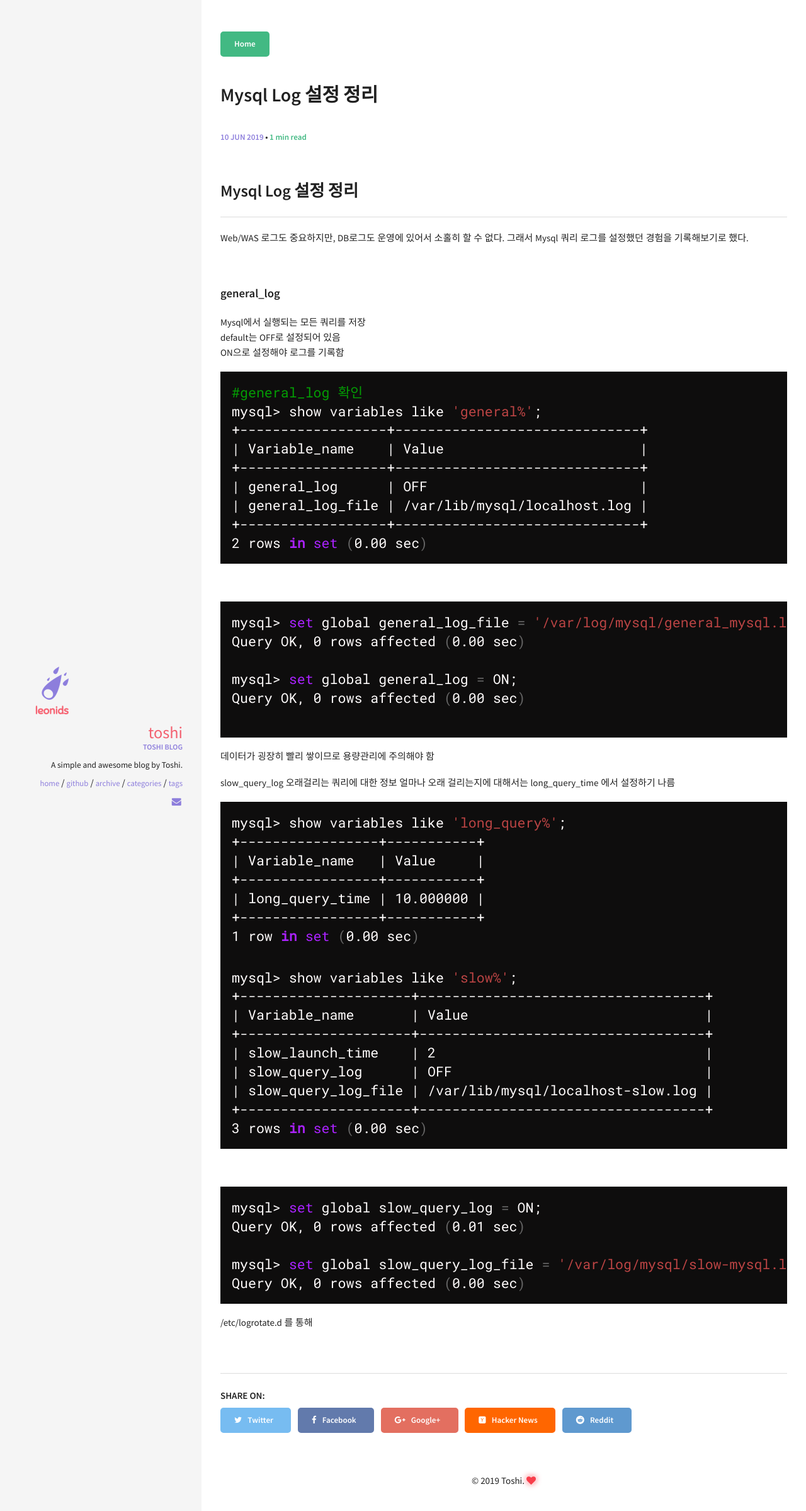
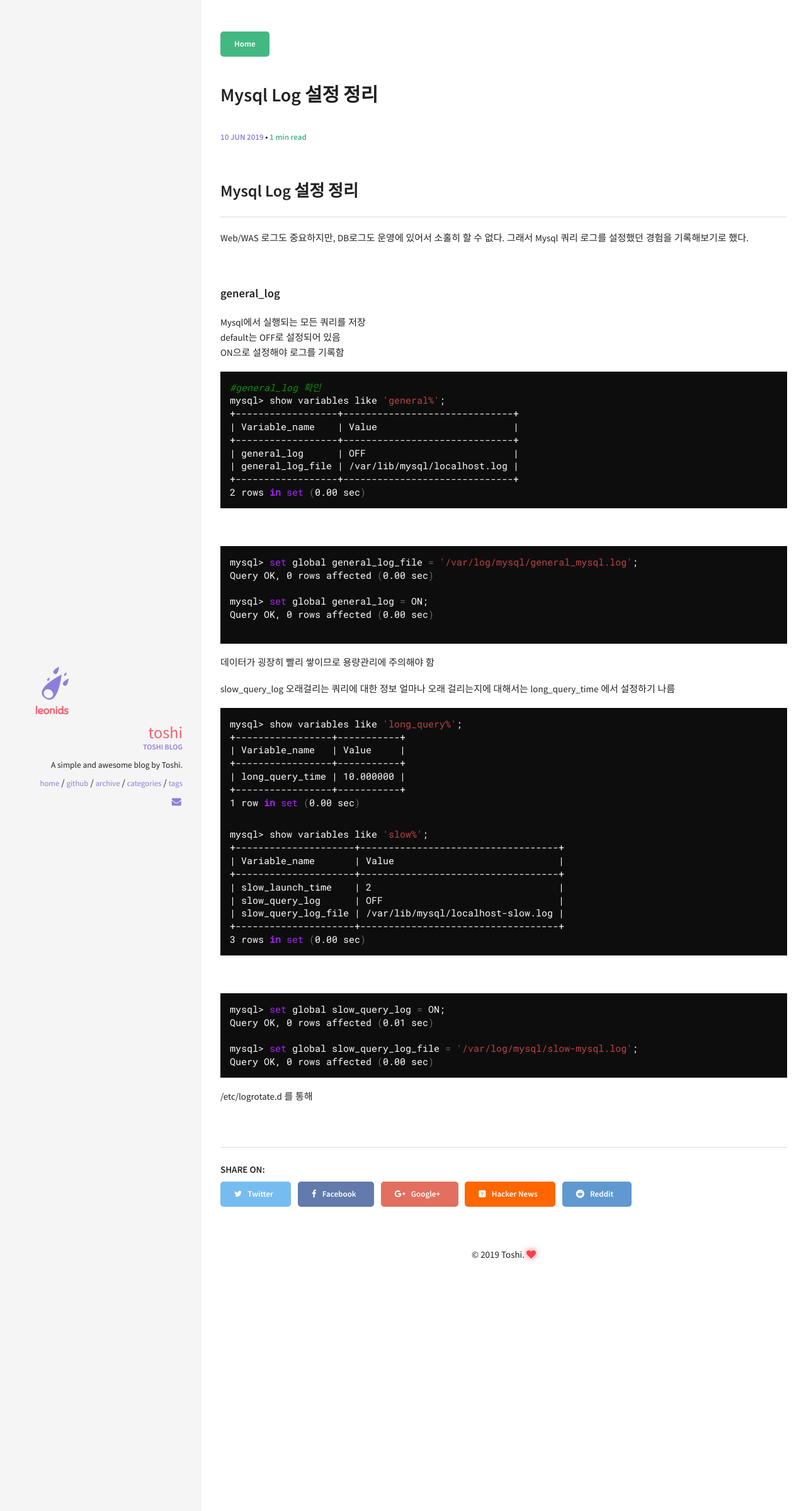
Before and after one commit to toshi15shkim/toshi15shkim.github.io, a Jekyll site: the page built from _posts/2019-06-10-db-mysql-log.md, in a window 1280 px wide. Shown: the top 2399 px of the page at 63% size. Built offline with Jekyll 4.4.1, drawn with Linux system fonts in a browser that asks for light colours.

Commit message:
css update 8

```diff
--- a/_sass/components/_syntax-highlighting.scss
+++ b/_sass/components/_syntax-highlighting.scss
@@ -8,7 +8,7 @@ pre, code {
   color: #fefbfb;
   //color: #525252;
   //font-size: 0.9em;
-  font-size: 1.2em;
+  font-size: 1em;
   //background-color: #f8f8f8;
   background-color: #0e0d0d;
   //font-size: ($font-size-base - 3);
@@ -67,7 +67,7 @@ pre code {
     }
   }
   .hll { background-color: #ffffcc }
-  .c { color: #049c04; font-style: bold } /* Comment */
+  .c { color: #078f07; font-style: italic } /* Comment */
   .err {  } /* Error */
   .k { color: #AA22FF; font-weight: bold } /* Keyword */
   .o { color: #666666 } /* Operator */
```
